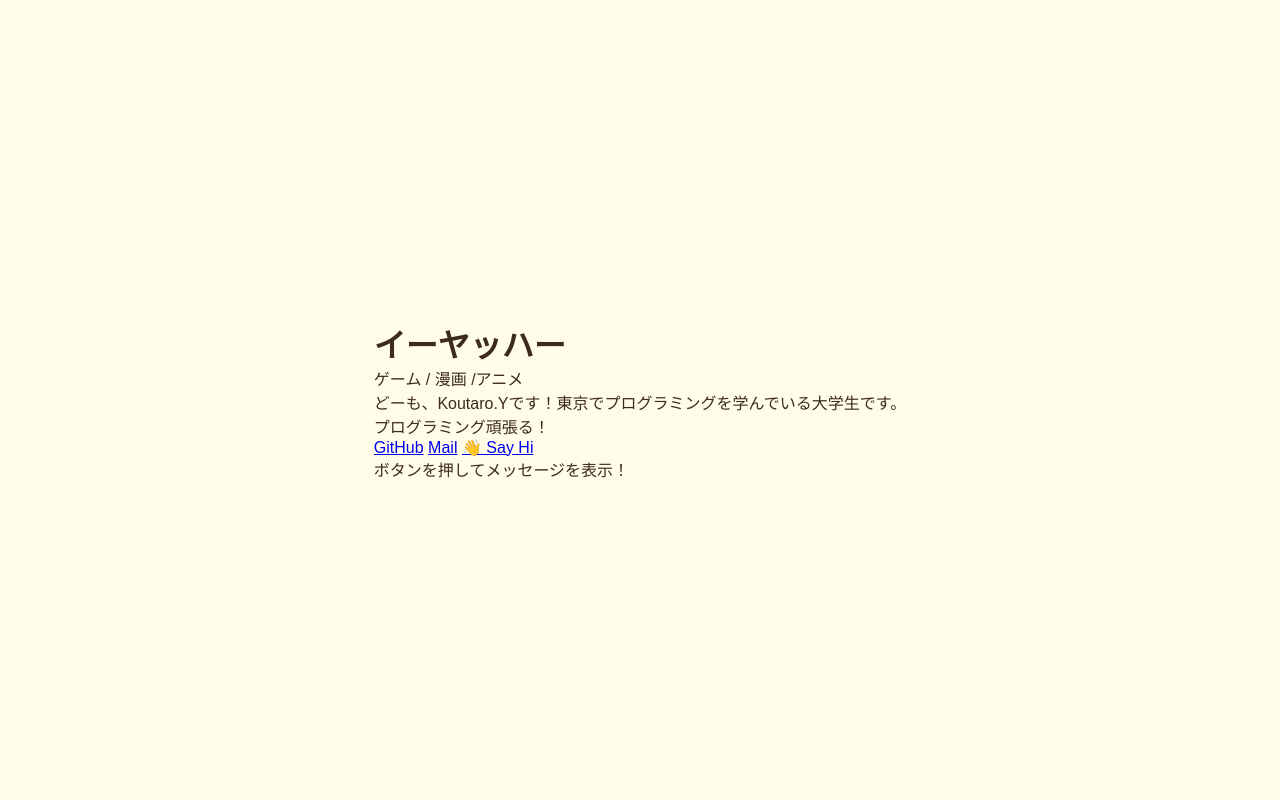
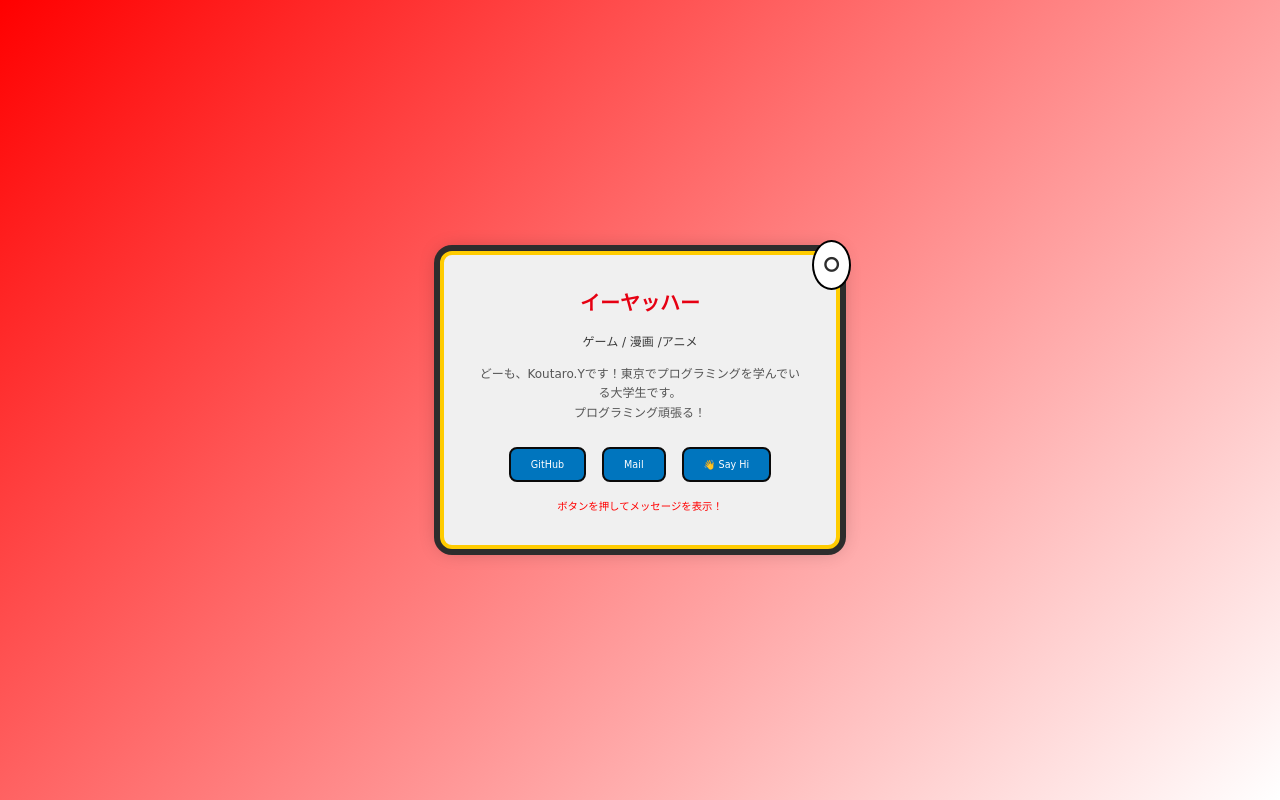
Before and after one commit to Kouta810/Kouta810.github.io, a plain HTML site: page index.html in a window 1280 px wide. Drawn offline with Linux system fonts and the light colour scheme.

Commit message:
Update style.css

```diff
--- a/style.css
+++ b/style.css
@@ -4,9 +4,9 @@
   box-sizing: border-box;
 }
 body {
-  font-family: 'Fredoka', sans-serif;
-  background: #fffde7;
-  color: #3d2b1f;
+  font-family: 'Press Start 2P', cursive;
+  background: linear-gradient(135deg, #ff0000, #ffffff);
+  color: #2d2d2d;
   height: 100vh;
   display: flex;
   align-items: center;
@@ -21,81 +21,87 @@ body {
   align-items: center;
 }
 
-/* Pikachu Style Card */
-.card.pikachu {
-  background: #fff176; /* Bright Pikachu Yellow */
+/* Card */
+.card {
+  background: #f0f0f0;
   padding: 2rem;
-  border-radius: 20px;
+  border-radius: 12px;
   text-align: center;
-  box-shadow: 0 8px 25px rgba(0, 0, 0, 0.2);
-  max-width: 420px;
+  box-shadow: 0 0 0 6px #2d2d2d, 0 0 20px rgba(0, 0, 0, 0.3);
+  max-width: 400px;
   width: 100%;
-  border: 4px solid #f44336; /* Cheek red */
   position: relative;
-  transition: transform 0.3s;
-}
-
-.card.pikachu:hover {
-  transform: translateY(-5px);
+  border: 4px solid #ffcc00;
 }
 
 /* Title */
-.card.pikachu h1 {
-  font-size: 1.75rem;
-  color: #e53935;
+h1 {
+  font-size: 1.25rem;
+  color: #e60012;
   margin-bottom: 1rem;
-  letter-spacing: 1px;
 }
 
-/* Subtitle & Intro */
-.card.pikachu .subtitle {
-  font-size: 0.9rem;
-  color: #5d4037;
-  margin-bottom: 0.8rem;
+/* Subtitle & Text */
+.subtitle {
+  font-size: 0.75rem;
+  color: #3a3a3a;
+  margin-bottom: 1rem;
 }
-.card.pikachu .intro {
-  font-size: 1rem;
+.intro {
+  font-size: 0.75rem;
   line-height: 1.6;
-  margin-bottom: 1.2rem;
-  color: #4e342e;
+  margin-bottom: 1.5rem;
+  color: #555;
 }
 
 /* Links */
-.card.pikachu .links {
+.links {
   display: flex;
   gap: 1rem;
   justify-content: center;
   margin-bottom: 1rem;
 }
-.card.pikachu .links a {
+.links a {
   text-decoration: none;
-  color: #fff;
-  background-color: #f44336;
-  padding: 10px 16px;
-  border-radius: 50px;
-  font-size: 0.8rem;
-  font-weight: bold;
-  border: 2px solid #c62828;
-  transition: background 0.2s;
+  color: white;
+  background-color: #0075BE;
+  padding: 10px 20px;
+  border-radius: 8px;
+  font-size: 0.6rem;
+  border: 2px solid #0a0a0a;
+  transition: all 0.2s ease;
 }
-.card.pikachu .links a:hover {
-  background-color: #ff7043;
+.links a:hover {
+  background-color: #ffcc00;
+  color: #000;
 }
 
 /* Message */
-.card.pikachu .message {
-  font-size: 0.75rem;
-  color: #ff6f00;
+.message {
+  font-size: 0.65rem;
+  color: #ff0000;
   margin-top: 1rem;
 }
 
-/* Pikachu Ear (decoration) */
-.card.pikachu::before {
-  content: "⚡";
+/* Pokéball Badge */
+.card::before {
+  content: "⚪";
   font-size: 2rem;
   position: absolute;
   top: -15px;
   right: -15px;
-  color: #fbc02d;
-  text-shadow: 1px 1px 0 #000;
+  background: #fff;
+  border: 2px solid #000;
+  border-radius: 50%;
+  padding: 4px;
 }
+
+/* Responsive */
+@media screen and (max-width: 500px) {
+  .card {
+    padding: 1.2rem;
+  }
+  h1 {
+    font-size: 1rem;
+  }
+}
```
